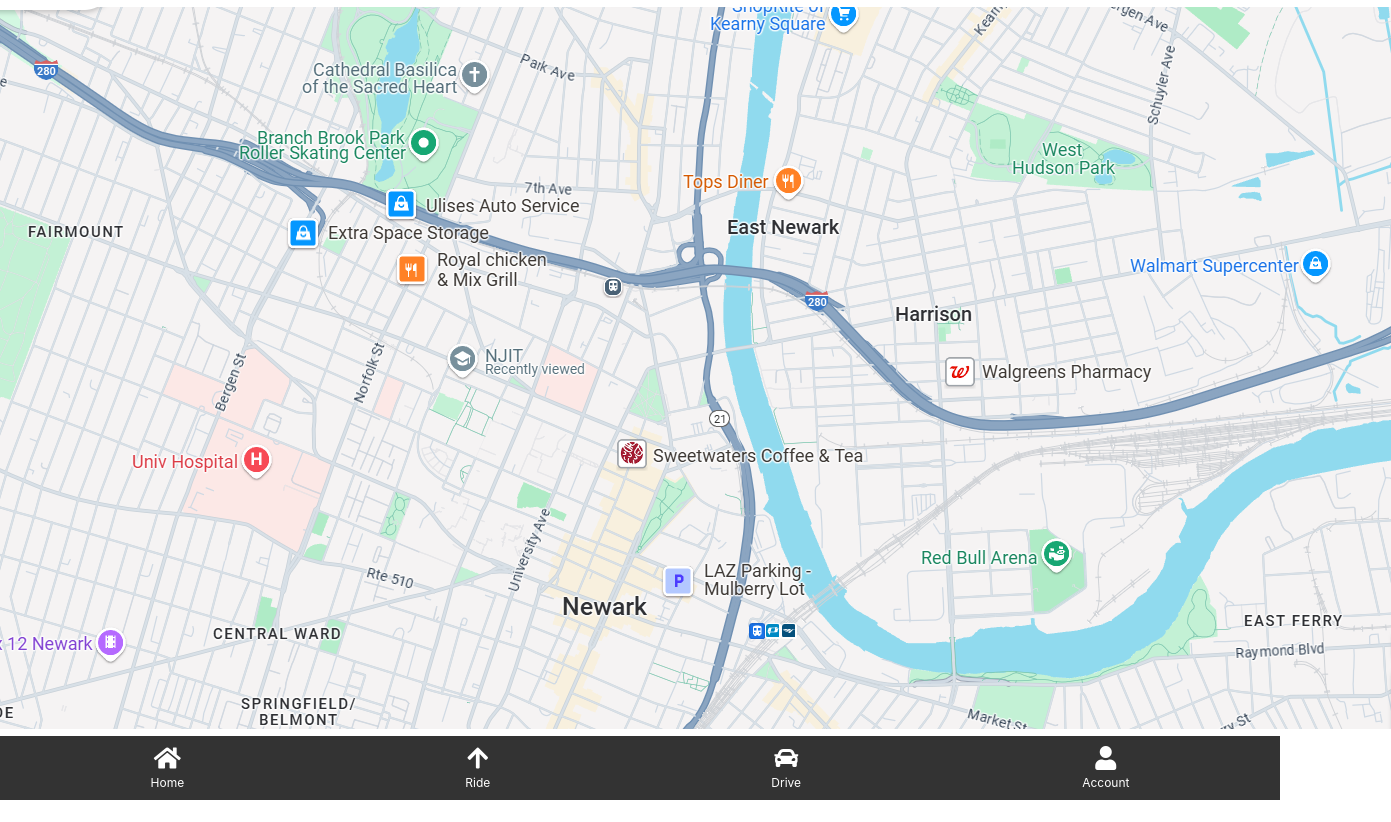
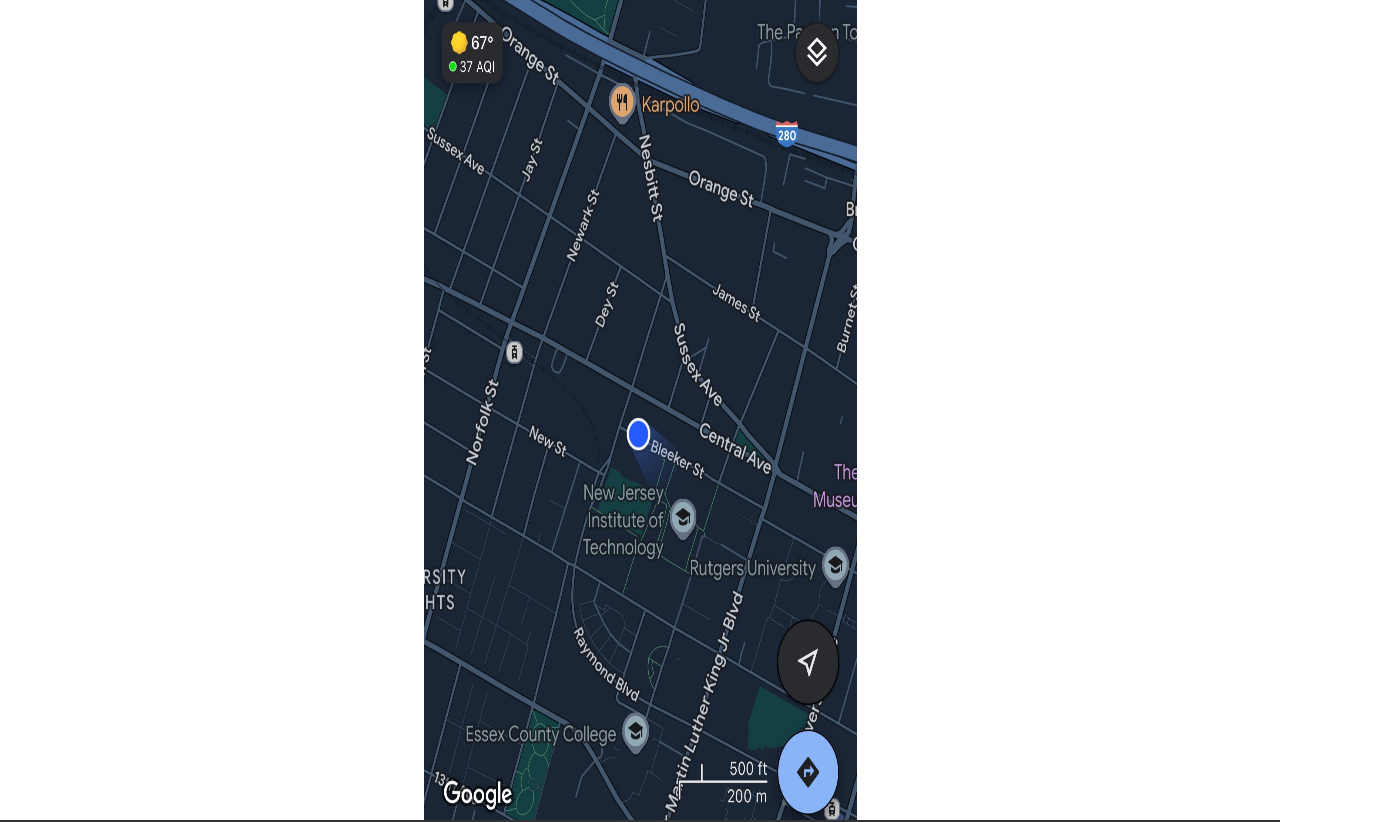
Before and after one commit to ghxlam/rideshare, a React (Create React App) app: page / in a window 1280 px wide. Shown: the top 822 px of the page, 1391 px wide, since content can reach past the window. Before the commit the page ends 800 px from the top, so only its background shows below. Built offline with nearby package versions, Linux system fonts and the light colour scheme.

Commit message:
new map image

```diff
--- a/src/App.js
+++ b/src/App.js
@@ -1,13 +1,13 @@
 import React from 'react';
 import { BrowserRouter as Router, Route, Link, Routes } from 'react-router-dom';
 import './App.css';
-import map from './exampleMap1.png'
+import map from './mapimagephone.jpg'
 
 const Home = () => {
   return (
     <div className="home-screen">
       {/*<h1>Home Screen</h1>*/}
-      <img src={map} alt="Home-Screen"/>
+      <img src={map} alt="Home-Screen" style={{ width: '433px', height: '820px' }} />
       {/* Placeholder for homescreen */}
     </div>
   );
```
Also changed, not shown: src/mapimagephone.jpg (added).
